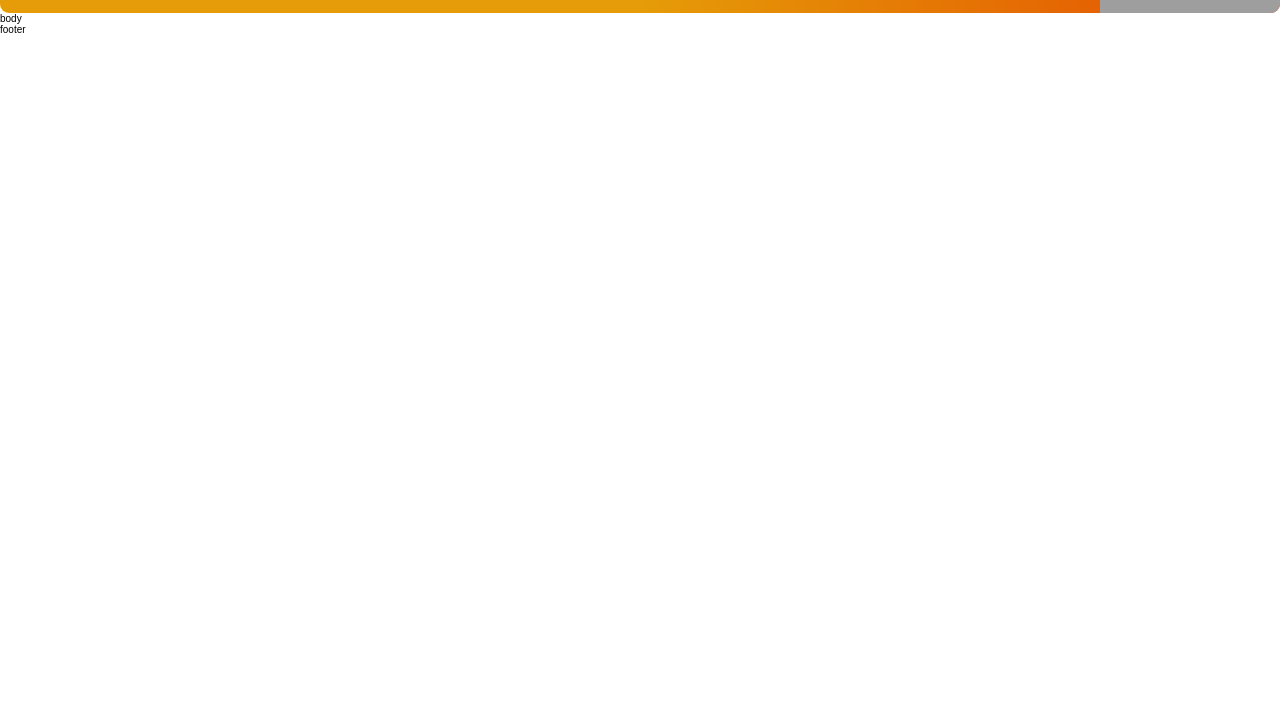
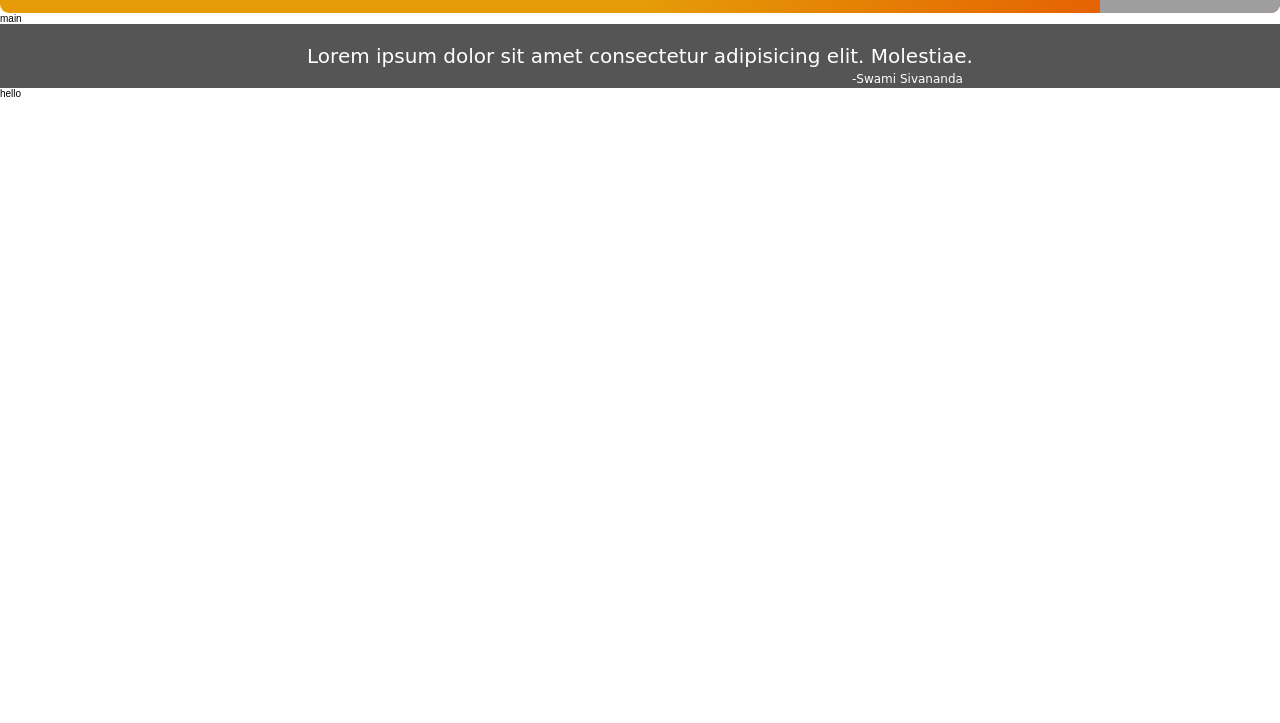
Before and after one commit to katehunnicutt/demo-diary, a website: page index.html in a window 1280 px wide. Shown: the part 77-800 px from the top of the page. Drawn offline with Linux system fonts and the light colour scheme; grey boxes are pictures that could not be loaded.

Commit message:
after and before

```diff
--- a/index.html
+++ b/index.html
@@ -19,10 +19,13 @@
           aria-label="swami-vishnudevananda"
         ></div>
       </header>
-      <main class="main">body</main>
+      <main class="main">main</main>
       <footer class="footer">
-        <section class="quote">footer</section>
+        <section class="quote">
+          Lorem ipsum dolor sit amet consectetur adipisicing elit. Molestiae.
+        </section>
       </footer>
+      <div class="bla">hello</div>
     </div>
   </body>
 </html>
--- a/style.css
+++ b/style.css
@@ -14,6 +14,13 @@ body {
 
 body {
   font-family: Arial, Helvetica, sans-serif;
+}
+
+.app {
+  display: flex;
+  flex-direction: column;
+  height: 100vh;
+  /* height of page viewport height  vw= width in %*/
 }
 
 .header {
@@ -50,3 +57,29 @@ body {
   width: 9rem;
   border-radius: 0 0.9rem 0.9rem 0 ;
 }
+
+.main {
+  /* flex-grow: 1; */
+}
+.footer {
+  background-color: #555;
+  color: #fff;
+  display: flex;
+  justify-content: center;
+  align-items: center;
+}
+
+.quote {
+  font-size: 2rem;
+  font-family: cursive;
+  padding: 2rem;
+  position: relative;
+}
+
+.quote::after {
+  content: '-Swami Sivananda';
+  font-size: 1.2rem;
+  position: absolute;
+  bottom: 0.2rem;
+  right: 3rem;
+}
```
